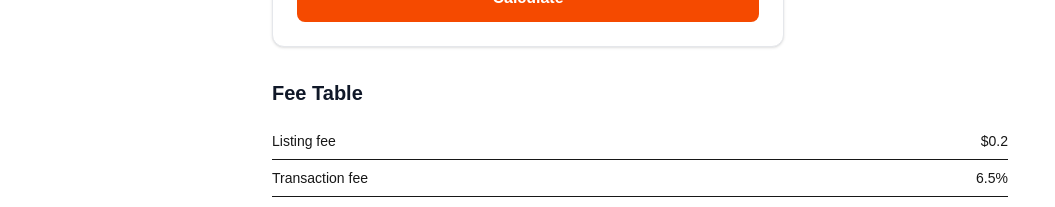
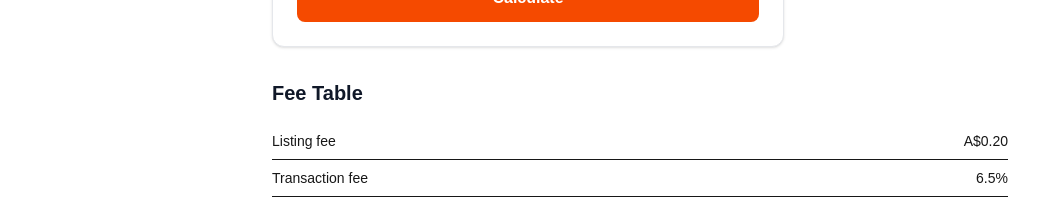
Before and after one commit to alihere04-pixel/etsy-calculator, a Next.js app: page /etsy/au in a window 1280 px wide. Shown: the part 1180-1387 px from the top of the page, without its empty margins (0-1055 px from the left). Built offline with nearby package versions, Linux system fonts and the light colour scheme; no server answers.

Commit message:
fix: show listing fee with 2 decimals in fee table

```diff
--- a/src/components/MarketPage/index.tsx
+++ b/src/components/MarketPage/index.tsx
@@ -112,7 +112,7 @@ export default function MarketPage({
         <h2 className="text-xl font-semibold text-gray-900">Fee Table</h2>
         <table className="mt-4 w-full text-sm">
           <tbody>
-            <tr className="border-b"><td className="py-2">Listing fee</td><td className="text-right">${r.listing_fee}</td></tr>
+            <tr className="border-b"><td className="py-2">Listing fee</td><td className="text-right">{currencySymbol(r.currency)}{r.listing_fee.toFixed(2)}</td></tr>
             <tr className="border-b"><td className="py-2">Transaction fee</td><td className="text-right">{r.transaction_fee_percent}%</td></tr>
             <tr className="border-b"><td className="py-2">Payment processing</td><td className="text-right">{r.payment_processing_percent}% + {currencySymbol(r.currency)}{r.payment_processing_fixed}</td></tr>
             <tr className="border-b"><td className="py-2">Regulatory operating fee</td><td className="text-right">{regulatoryDisplay}</td></tr>
```
